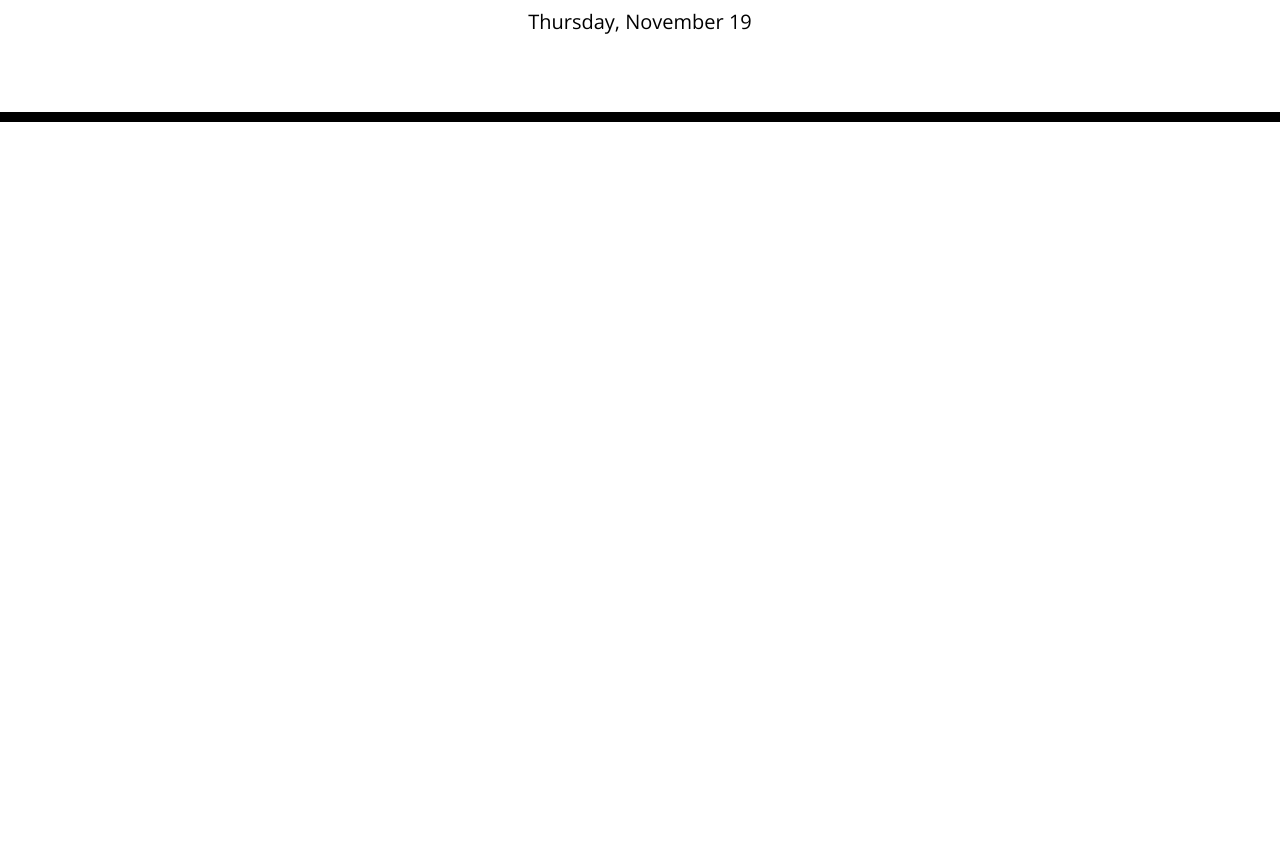
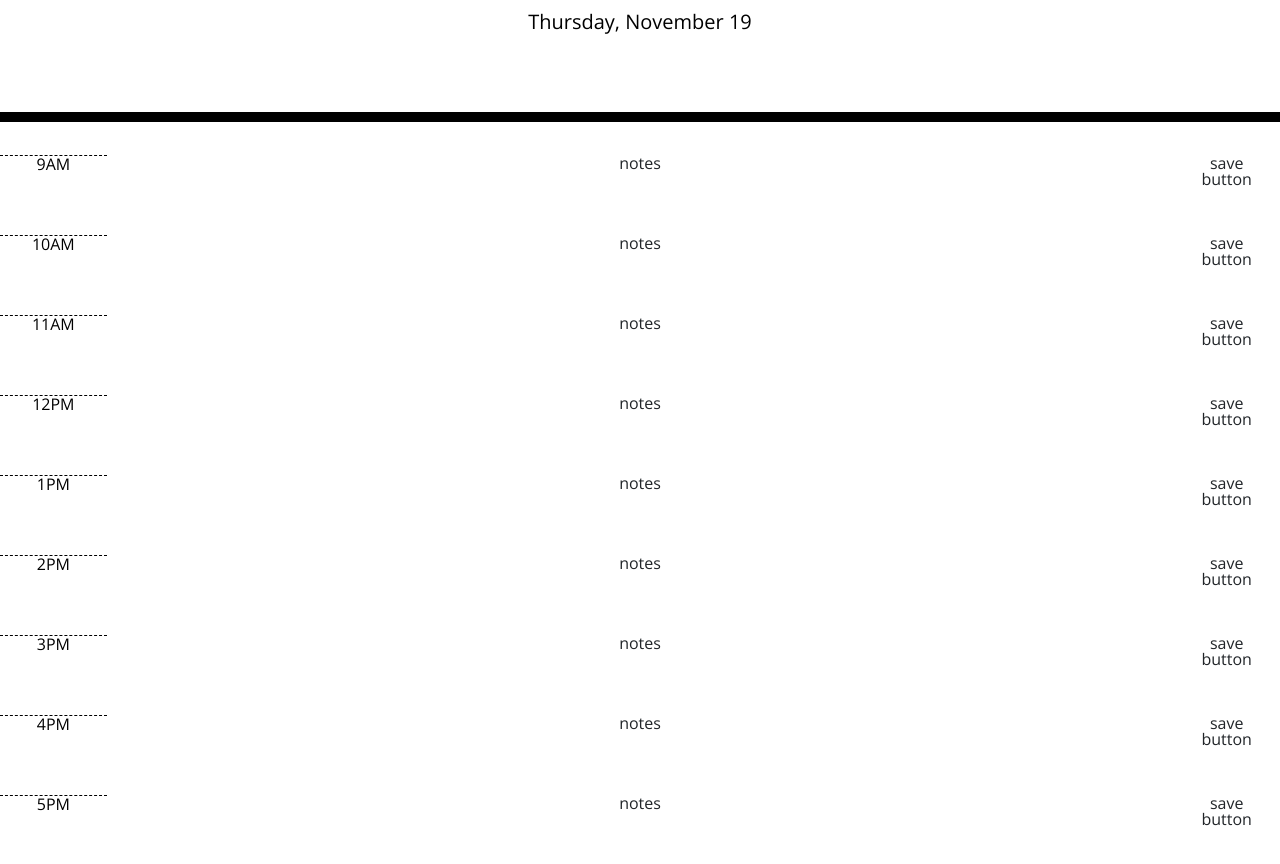
Before and after one commit to wilbur125/Planner, a plain HTML site: page index.html in a window 1280 px wide. Shown: the part 182-1046 px from the top of the page. Before the commit the page ends 800 px from the top, so only its background shows below. Drawn offline with nearby package versions, Linux system fonts and the light colour scheme.

Commit message:
added rows for time blocks on HTML

```diff
--- a/index.html
+++ b/index.html
@@ -28,8 +28,52 @@
       <p class="lead">A simple calendar app for scheduling your work day</p>
       <p id="currentDay" class="lead"></p>
     </header>
-    <div class="container">
-      <!-- Timeblocks go here -->
+    <div class="container-fluid">
+      <div class="row time-block">
+        <div class="col hour">9AM</div>
+        <div class="col-10">notes</div>
+        <div class="col">save button</div>
+      </div>
+      <div class="row time-block">
+        <div class="col hour">10AM</div>
+        <div class="col-10">notes</div>
+        <div class="col">save button</div>
+      </div>
+      <div class="row time-block">
+        <div class="col hour">11AM</div>
+        <div class="col-10">notes</div>
+        <div class="col">save button</div>
+      </div>
+      <div class="row time-block">
+        <div class="col hour">12PM</div>
+        <div class="col-10">notes</div>
+        <div class="col">save button</div>
+      </div>
+      <div class="row time-block">
+        <div class="col hour">1PM</div>
+        <div class="col-10">notes</div>
+        <div class="col">save button</div>
+      </div>
+      <div class="row time-block">
+        <div class="col hour">2PM</div>
+        <div class="col-10">notes</div>
+        <div class="col">save button</div>
+      </div>
+      <div class="row time-block">
+        <div class="col hour">3PM</div>
+        <div class="col-10">notes</div>
+        <div class="col">save button</div>
+      </div>
+      <div class="row time-block">
+        <div class="col hour">4PM</div>
+        <div class="col-10">notes</div>
+        <div class="col">save button</div>
+      </div>
+      <div class="row time-block">
+        <div class="col hour">5PM</div>
+        <div class="col-10">notes</div>
+        <div class="col">save button</div>
+      </div>
     </div>
 
     <script src="https://code.jquery.com/jquery-3.4.1.min.js"></script>
```
